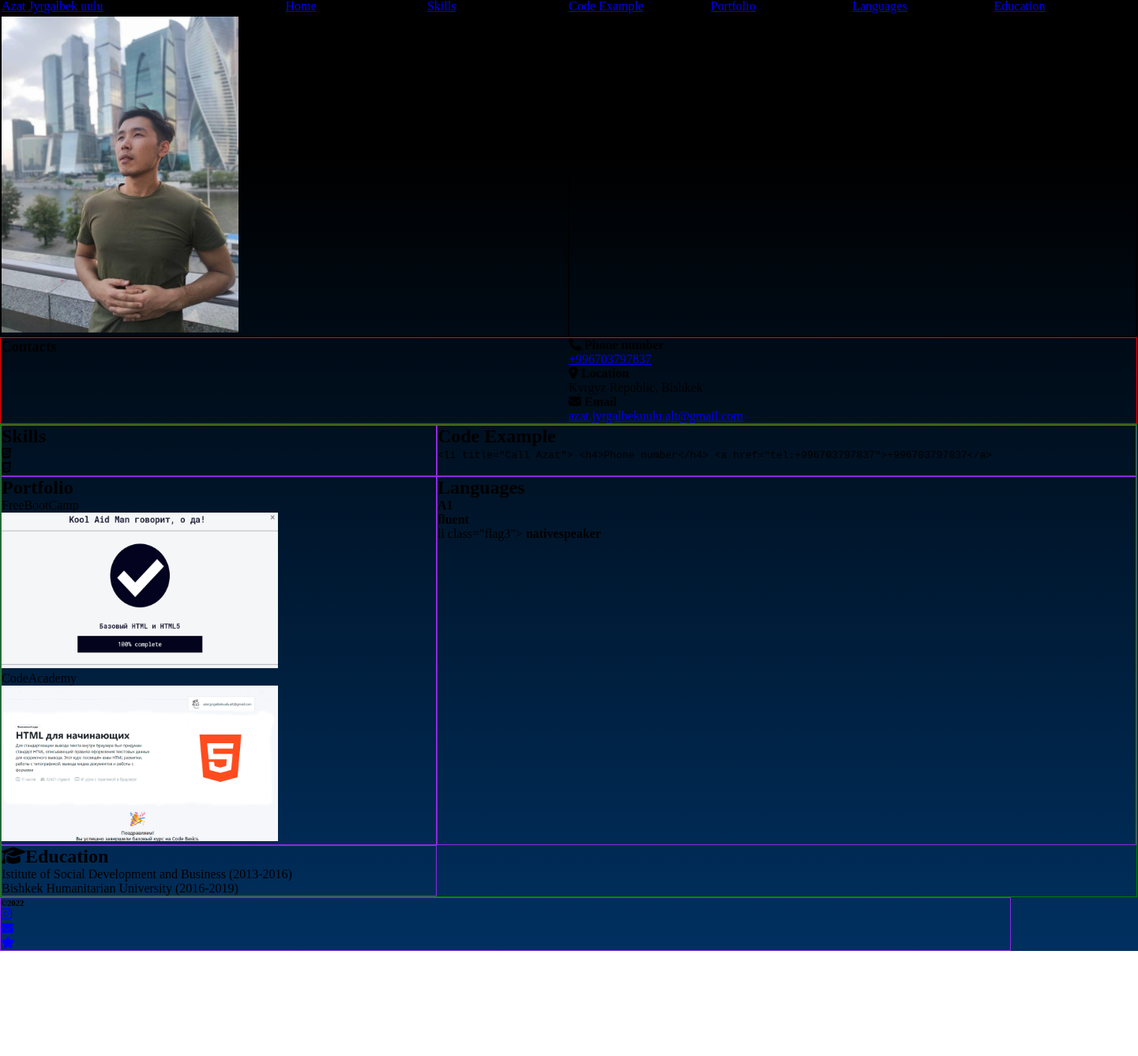
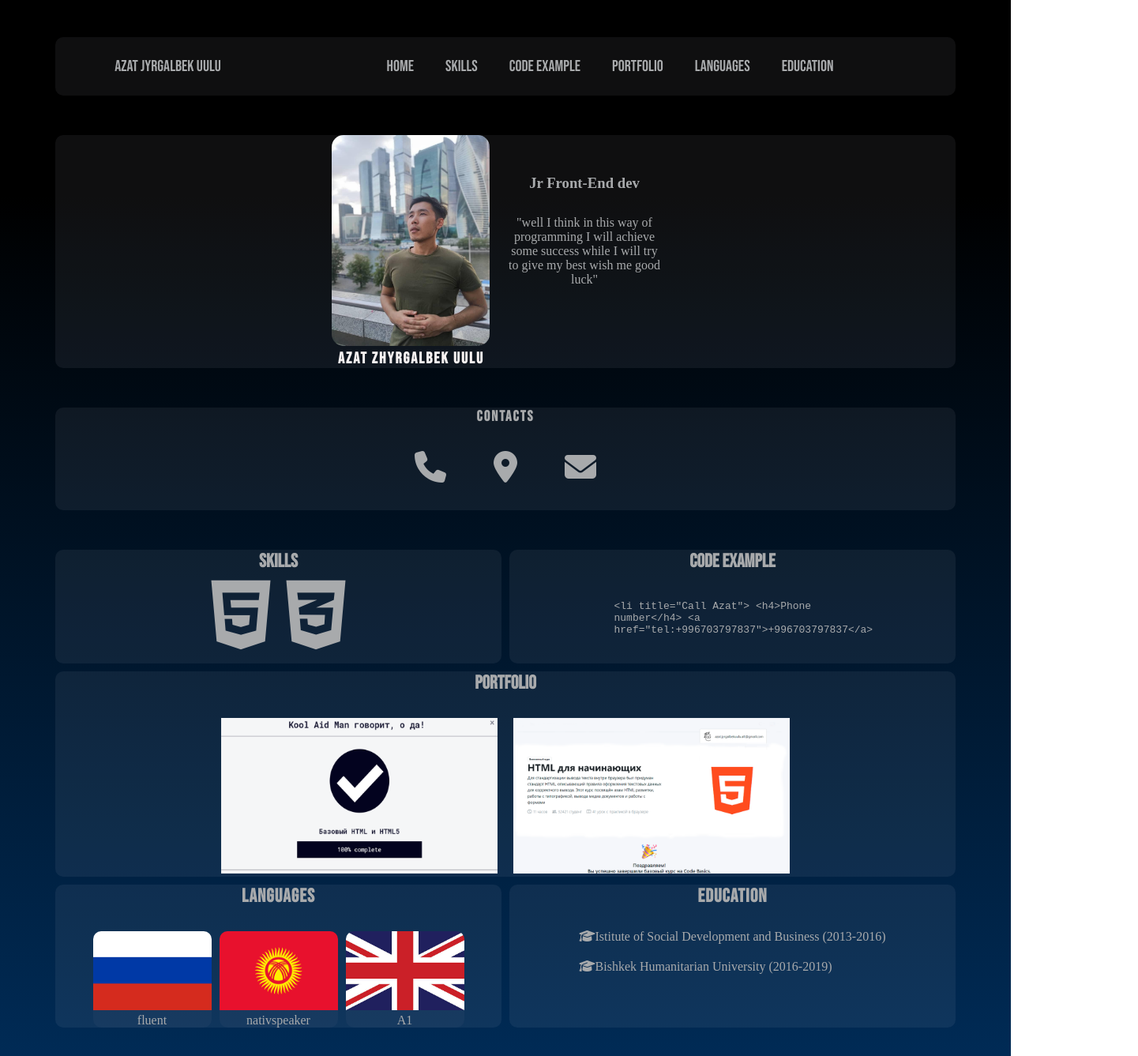
Before and after one commit to Azat-jyrgalbek-uulu/Azat-Jyrgalbek-uulu.github.io, a plain HTML site: page index.html in a window 1280 px wide. Shown: the part 3-1340 px from the top of the page at 79% size, 1441 px wide, since content can reach past the window. Before the commit the page ends 1207 px from the top, so only its background shows below. Drawn offline with Linux system fonts and the light colour scheme; a web font is replaced by a local one.

Commit message:
rebrandingCV

```diff
--- a/index.html
+++ b/index.html
@@ -7,7 +7,7 @@
     <title>my site</title>
     <link rel="icon" type="image/x-ico" href="/фото/favicon.ico" />
     <link href="style.css" rel="stylesheet">
-    <link href="https://fonts.googleapis.com/css2?family=Righteous&family=Ubuntu+Mono&family=Pacifico&family=Wallpoet&display=swap" rel="stylesheet">
+    <link href="https://fonts.googleapis.com/css2?family=Righteous&family=Ubuntu+Mono&family=Pacifico&family=Bebas+Neue&family=Wallpoet&display=swap" rel="stylesheet">
     <script src="https://kit.fontawesome.com/02a81abf35.js" crossorigin="anonymous"></script>
   </head>
   <body>
@@ -39,14 +39,17 @@
       </div>
       <div class="container">
         <div class="grid-container">
-         <div class="ava"><img class="img" src="img/azat'sphoto.jpeg" alt="azat's photo"  width="300" /></div>
-          <div class="aboutme">
+            <div class="img-title">
+              <img  src="img/azat'sphoto.jpeg" alt="azat's photo"  width="200" />
               <h1>Azat Zhyrgalbek uulu</h1>
-              <h3>Beginner Front-End developer</h3>
+            </div>
+            <div class="my-text">
+              <h3>Jr Front-End dev</h3>
             <p>
              "well I think in this way of programming I will achieve some success
              while I will try to give my best wish me good luck"
             </p>
+            </div>
           </div>
         </div>
       </div>
@@ -55,22 +58,14 @@
          <h3>Contacts</h3>
            <ul class="line">
                <li title="Call Azat">
-               <h4><i class="fa-solid fa-phone"></i>  Phone number</h4>
-               <p>
-                 <a href="tel:+996703797837">+996703797837</a>
-               </p>
+                 <a href="tel:+996703797837"><i class="fa-solid fa-phone"></i></a>
                </li>
              <li>
-               <h4><i class="fa-solid fa-location-dot"></i>   Location</h4>
-               <p>Kyrgyz Republic, Bishkek</p>
+                 <a href="https://www.google.com/maps/place/%D0%91%D0%B8%D1%88%D0%BA%D0%B5%D0%BA/@42.8678179,74.50712,11.99z/data=!4m5!3m4!1s0x389eb7dc91b3c881:0x492ebaf57cdee27d!8m2!3d42.8746212!4d74.5697617"><i class="fa-solid fa-location-dot"></i></a>
              </li>
              <li title="Go to mail">
-               <h4><i class="fa-solid fa-envelope"></i>  Email</h4>
-               <p>
                  <a href="mailto:azat.jyrgalbekuulu.alt@gmail.com"
-                   >azat.jyrgalbekuulu.alt@gmail.com</a
-                 >
-               </p>
+                   ><i class="fa-solid fa-envelope"></i></a>
              </li>
            </ul>
         </div>
@@ -98,40 +93,45 @@
       <section class="block-3" id="Portfolio">
              <h2 class="topic">Portfolio</h2>
              <ul class="list">
-               <li>FreeBootCamp</li>
+               <li>
+                 <img class="img-f" src="img/СнимокЭкрана(14).png" width="350" alt="Sertificate" />
+              </li>
+
+               <li>
+                 <img class="img-f" src="img/СнимокЭкрана(8).png" width="350" alt="sertificate" />
+              </li>
              </ul>
-             <img class="img-f" src="img/СнимокЭкрана(14).png" width="350" alt="Sertificate" />
-             <ul class="list2">
-               <li>CodeAcademy</li>
-             </ul>
-             <img class="img-f" src="img/СнимокЭкрана(8).png" width="350" alt="sertificate" />
+
       </section>
       <section class="block-4" id="Languages">
              <h2 class="lang">Languages</h2>
              <ul class="liststyle">
-               <li class="flag1">
-                   <b>A1</b>
+               <li class="flag">
+                   <img src="/img/flagofEN.jpg" alt="eng">
+                   <p>A1</p>
                </li>
-               <li class="flag2">
-                 <b>fluent</b>
+               <li class="flag">
+                 <img src="/img/flagofKGZ.png" alt="kgz">
+                 <p>nativspeaker</p>
                </li>
-               li class="flag3">
-                 <b>nativespeaker</b>
+               <li class="flag">
+                 <img src="/img/flagofRU.png" alt="ru">
+                 <p>fluent</p>
                </li>
              </ul>
       </section>
       <section class="block-5"id="Education">
-             <h2><i class="fa-solid fa-graduation-cap"></i>Education</h2>
+             <h2>Education</h2>
              <ul class="educ">
-               <li>Istitute of Social Development and Business (2013-2016)</li>
-               <li>Bishkek Humanitarian University (2016-2019)</li>
+               <li><i class="fa-solid fa-graduation-cap"></i>Istitute of Social Development and Business (2013-2016)</li>
+               <li><i class="fa-solid fa-graduation-cap"></i>Bishkek Humanitarian University (2016-2019)</li>
              </ul>
       </section>
       </div>
     </main>
     <footer>
-      <section class="footercont">
-               <div class="container">
+      <section class="container">
+               <div class="footercont">
                <h6 class="footer-title">&copy;2022</h6>
                <ul class="footer-list">
                  <li class="thelists1">
--- a/style.css
+++ b/style.css
@@ -3,12 +3,19 @@
     padding: 0;
 }
 body {
-    background: linear-gradient(to bottom, #000000 17%, #003366 105%)
+    background: linear-gradient(to bottom, #000000 17%, #003366 105%);
+    color: rgb(168, 170, 172);
+    margin: 50px 0;
+}
+
+a {
+       text-decoration: none;
+       color: rgb(168, 170, 172);
 }
 
 .container {
     margin: 0 auto;
-    width: 1440px;
+    width: 1140px;
 }
 ul {
     list-style: none;
@@ -17,47 +24,246 @@ ul {
 .navbar {
     display: grid;
     grid-template-columns: 1fr 3fr;
-    border: 1px solid black;
+    /* height: 100px; */
+    align-content: center;
+    font-size: 20px;
+    font-family: 'Bebas Neue', cursive;
+    background-color: rgba(186, 186, 201, 0.08);
+    border-radius: 10px;
+    padding: 20px 0;
+
 }
-.logo {
-    border: 1px solid black;
+.links{
+    display: flex;
+    justify-content: center;
+    text-transform: uppercase;
+    align-self: center;
+
+}
+.links li{
+/* border: 1px solid red; */
+padding: 5px 10px;
+margin-right: 1em;
+transition: 0.5s;
+
+}
+.links li:hover {
+    background-color: rgb(92, 108, 122);
+    border-radius: 5px;
+}
+.links li:active {
+    font-size: 15px;
 }
 
-.links {
-    border: 1px solid black;
-    display: grid;
-    grid-template-columns: repeat(6, 1fr);
+.logo{
+    text-align: center;
+    padding-top: 5px;
 }
 
 /* info about me */
 
 .grid-container {
     display: grid;
+    justify-content: center;
     grid-template-columns: 1fr 1fr;
-    border: 1px solid black;
+    align-self: flex-end;
+    background-color: rgba(186, 186, 201, 0.08);
+    margin-top: 50px;
+    border-radius: 10px;
 }
-.ava {
-    border: 1px solid black;
+
+.img-title {
+    text-align: end;
+    margin-left: 350px;
+    width: 200px;
+
 }
-.aboutme {
-    border: 1px solid black;
+
+.img-title h1 {
+    font-size: 20px;
+    color: #f7f2f2;
+    padding-right: 7px;
+    font-family: 'Bebas Neue', cursive;
+    letter-spacing: 2px;
+}
+
+.img-title img {
+    border-radius: 15px;
+}
+.my-text {
+    width: 200px;
+    padding-top: 50px;
+    text-align: center;
+}
+.my-text p{
+    padding-top: 30px;
 }
 
 /* contact info */
 
 .contacts {
     display: grid;
-    grid-template-columns: 1fr 1fr;
-    border: 1px solid red;
+    grid-template-columns: 1fr;
+    justify-items: center;
+    background-color: rgba(186, 186, 201, 0.08);
+    border-radius: 10px;
+    margin-top: 50px;
+}
+.line{
+    display: flex;
+    justify-content: space-around;
+}
+
+.line li {
+    font-size: 40px;
+    padding: 30px;
+}
+.contacts h3 {
+    font-family: 'Bebas Neue', cursive;
+    letter-spacing: 2px;
 }
 
 /* main part */
 
 .main {
-    border: 1px solid green;
     display: grid;
-    grid-template-columns: auto auto;
+    grid-template-columns: 1fr 1fr;
+    grid-row: 3/4;
+    grid-gap: 10px;
+    margin-top: 50px;
 }
-section {
-    border: 1px solid blueviolet;
+
+.block-1 {
+    display: grid;
+    justify-items: center;
+    background-color: rgba(186, 186, 201, 0.08);
+    border-radius: 10px;
 }
+
+.inside-block {
+    font-size: 100px;
+    display: flex;
+    gap: 20px;
+}
+
+.inside-block2 {
+    font-family: 'Bebas Neue', cursive;
+}
+/* 00000000000000000000000000000000000 */
+
+.block-2 {
+    display: grid;
+    justify-items: center;
+    background-color: rgba(186, 186, 201, 0.08);
+    border-radius: 10px;
+}
+
+
+.in-block-CE2 {
+    width: 300px;
+}
+
+.in-block-CE1 {
+    font-family: 'Bebas Neue', cursive;
+}
+
+/* 000000000000000000000000000000000000 */
+
+.block-3 {
+    display: grid;
+    grid-column: 1/3;
+    background-color: rgba(186, 186, 201, 0.08);
+    border-radius: 10px;
+}
+
+.list {
+    display: flex;
+    justify-content: center;
+    gap: 20px;
+    padding-top: 30px;
+}
+
+.topic {
+    text-align: center;
+    font-family: 'Bebas Neue', cursive;
+}
+
+.block-4 {
+    display: grid;
+    justify-content: center;
+    background-color: rgba(186, 186, 201, 0.08);
+    border-radius: 10px;
+
+}
+
+
+.liststyle {
+    display: flex;
+    gap: 10px;
+    flex-direction: row-reverse;
+    padding-top: 30px;
+
+
+}
+
+.flag {
+    /* border: 1px solid red; */
+    background-color: rgba(112, 112, 145, 0.08);
+    text-align: center;
+    color: rgb(168, 170, 172);
+    border-radius: 10px;
+    overflow: hidden;
+}
+
+.flag img{
+    width: 150px;
+    height: 100px;
+    object-fit: cover;
+}
+
+.lang {
+    text-align: center;
+    font-family: 'Bebas Neue', cursive;
+    letter-spacing: 1px;
+}
+/* 0000000000000000000000000000000 */
+
+.block-5 {
+    display: grid;
+    justify-items: center;
+    background-color: rgba(186, 186, 201, 0.08);
+    border-radius: 10px;
+}
+
+.block-5 h2 {
+    font-family: 'Bebas Neue', cursive;
+    letter-spacing: 1px;
+}
+
+.educ {
+    padding-bottom: 40px;
+}
+
+.educ li {
+    padding: 10px;
+}
+
+/* 0000000000000000000000000 */
+
+.footercont {
+    display: grid;
+    justify-items: center;
+    background-color: rgba(186, 186, 201, 0.08);
+    border-radius: 10px;
+    margin-top: 50px;
+}
+
+.footer-title {
+    font: 20px 'Bebas Neue', cursive;
+}
+
+.footer-list {
+    display: flex;
+    gap: 20px;
+    padding-top: 30px;
+}
```
